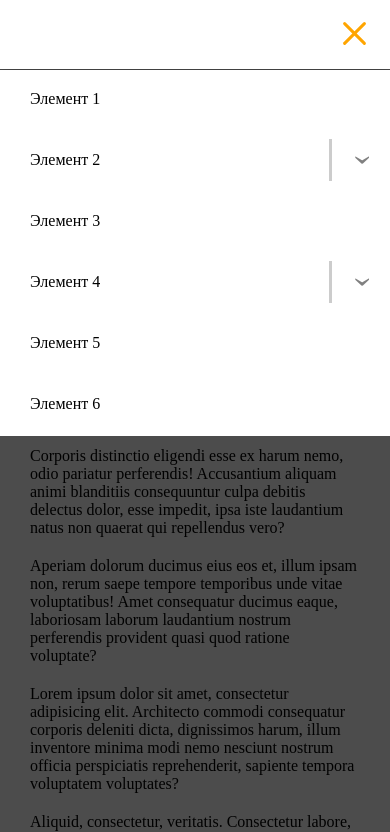
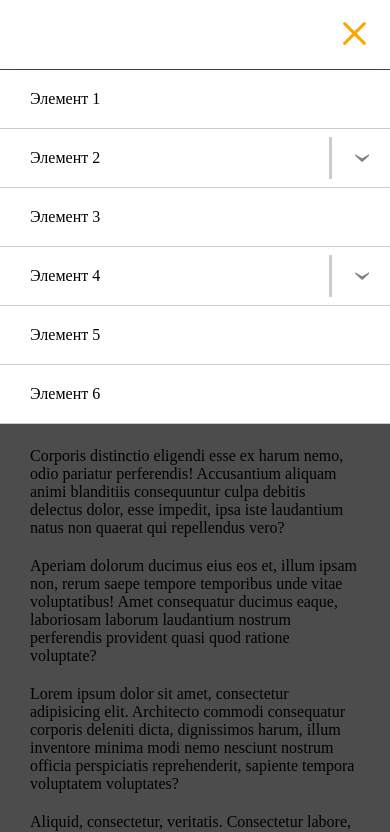
Before and after one commit to folent/menuTest, a plain HTML site: page index.html in a window 390 px wide. Both pictures are taken after a click on the element 354 px from the left and 34 px from the top of the page. Shown: the top 832 px of the page. Drawn offline with Linux system fonts and the light colour scheme.

Commit message:
fix border

```diff
--- a/src/css/style.css
+++ b/src/css/style.css
@@ -38,6 +38,7 @@ p {
 
 .header__wrapper:hover + .overlay {
     opacity: 1;
+    transition: opacity 0.3s linear;
 }
 .menu {
     display: flex;
@@ -159,7 +160,6 @@ a {
 
     li {
         position: relative;
-        /*top: 16px;*/
         background-color: white;
         display: flex;
         align-items: center;
@@ -197,7 +197,9 @@ a {
         justify-content: space-around;
         max-height: 100vh;
     }
-
+    .menu > li {
+        border-bottom: 1px solid #ccc;
+    }
     .menu > li:hover {
         border-bottom: 1px solid #ccc;
     }
```
